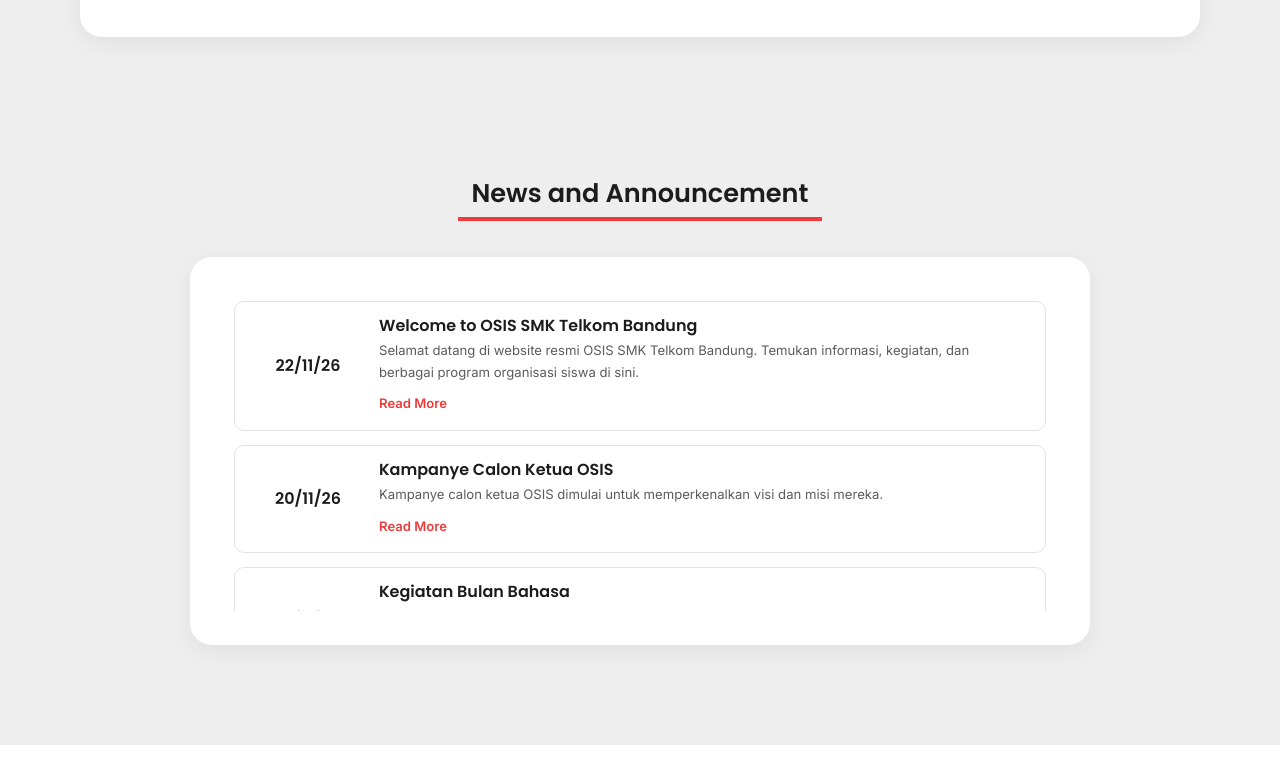
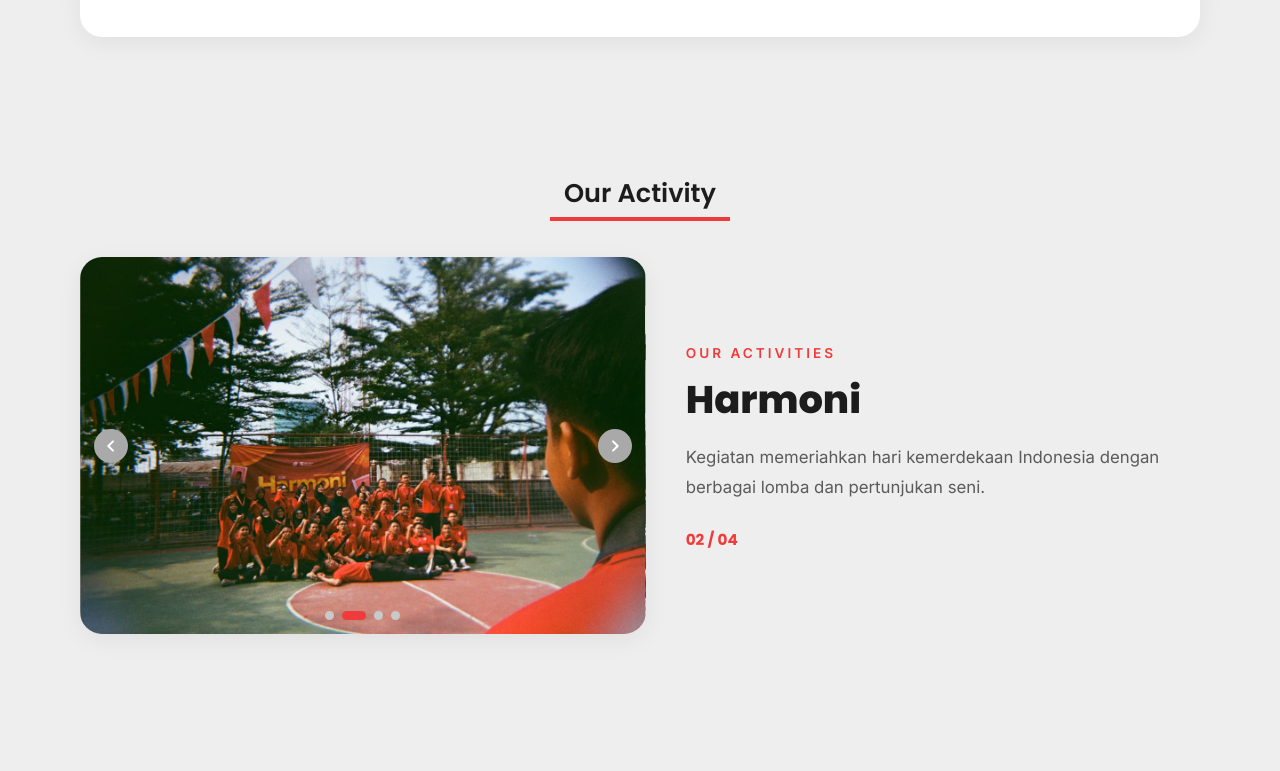
Before and after one commit to Bumi2410/website-osis.smktelbdg, a plain HTML site: page index.html in a window 1280 px wide. Shown: the part 3497-4268 px from the top of the page. Drawn offline with Linux system fonts and the light colour scheme.

Commit message:
Update website OSIS

```diff
--- a/index.html
+++ b/index.html
@@ -199,6 +199,49 @@
       </div>
     </section>
 
+
+<!-- OUR ACTIVITY -->
+<section class="section" id="activity" data-testid="activity-section">
+  <div class="container">
+    <h2 class="section__title reveal">Our Activity</h2>
+
+    <div class="activity__grid reveal">
+
+      <!-- Foto kegiatan -->
+      <div class="activity__slider" id="activitySlider">
+        <div class="activity__track" id="activityTrack"></div>
+
+        <button class="arrow-btn arrow-btn--sm activity__arrow activity__arrow--prev"
+          id="activityPrev" aria-label="Kegiatan sebelumnya">
+          <svg viewBox="0 0 24 24">
+            <path d="M15 5l-7 7 7 7"/>
+          </svg>
+        </button>
+
+        <button class="arrow-btn arrow-btn--sm activity__arrow activity__arrow--next"
+          id="activityNext" aria-label="Kegiatan berikutnya">
+          <svg viewBox="0 0 24 24">
+            <path d="M9 5l7 7-7 7"/>
+          </svg>
+        </button>
+
+        <div class="dots activity__dots" id="activityDots"></div>
+      </div>
+
+      <!-- Keterangan kegiatan -->
+      <div class="activity__content">
+        <span class="activity__label">OUR ACTIVITIES</span>
+        <h2 id="activityTitle">Nama Kegiatan</h2>
+        <p id="activityDescription">
+          Deskripsi kegiatan OSIS SMK Telkom Bandung.
+        </p>
+        <span class="activity__number" id="activityNumber">01 / 03</span>
+      </div>
+
+    </div>
+  </div>
+</section>
+
     <!-- =====================================================
          H. NEWS AND ANNOUNCEMENT (daftar dengan scrollbar sendiri)
          ===================================================== -->
--- a/script.js
+++ b/script.js
@@ -49,6 +49,33 @@ const MEMBERS = Array.from({ length: 12 }, (_, i) => ({
   division: "Divisi",
   image: "",
 }));
+
+
+/* ---------- OUR ACTIVITY DATA ---------- */
+
+const ACTIVITIES = [
+  {
+    title: "Latihan Dasar Kepemimpinan Siswa",
+    description: "Kegiatan LDKS sebagai wadah untuk membangun jiwa kepemimpinan, kedisiplinan, kerja sama, dan tanggung jawab calon anggota OSIS.",
+    image: "assets/activity/ldks.jpeg"
+  },
+  {
+    title: "Harmoni",
+    description: "Kegiatan memeriahkan hari kemerdekaan Indonesia dengan berbagai lomba dan pertunjukan seni.",
+    image: "assets/activity/harmoni.jpeg"
+  },
+  {
+    title: "PRIMAFEST",
+    description: "Perayaan hari ulang tahun Yayasan Pendidikan Telkom setiap tahunnya.",
+    image: "assets/activity/primafest.jpeg"
+  },
+  {
+    title: "PRIMAFEST Concert",
+    description: "Perayaan hari ulang tahun Yayasan Pendidikan Telkom setiap tahunnya.",
+    image: "assets/activity/primafest1.jpeg"
+  },
+];
+
 
 // Tanggal memakai format DD/MM/YY. Ganti seluruh isi dengan berita asli.
 const LOREM = "Lorem ipsum dolor sit amet, consectetur adipiscing elit. Sed do eiusmod tempor incididunt ut labore et dolore magna aliqua. Ut enim ad minim veniam, quis nostrud exercitation ullamco laboris nisi ut aliquip ex ea commodo consequat. Duis aute irure.";
@@ -301,6 +328,82 @@ function buildDots(container, count, onSelect, testIdPrefix) {
   $("#memNext").addEventListener("click", () => move(1));
 })();
 
+
+/* ---------- OUR ACTIVITY SLIDER ---------- */
+
+(function initActivities() {
+  const track = $("#activityTrack");
+  const title = $("#activityTitle");
+  const description = $("#activityDescription");
+  const number = $("#activityNumber");
+
+  let index = 0;
+  let timer;
+
+  ACTIVITIES.forEach((activity) => {
+    const slide = document.createElement("div");
+    slide.className = "activity__slide";
+
+    const img = document.createElement("img");
+    img.src = activity.image;
+    img.alt = activity.title;
+    img.loading = "lazy";
+
+    slide.appendChild(img);
+    track.appendChild(slide);
+  });
+
+  const setDots = buildDots(
+    $("#activityDots"),
+    ACTIVITIES.length,
+    goTo,
+    "activity-dot"
+  );
+
+  function goTo(i) {
+    index = (i + ACTIVITIES.length) % ACTIVITIES.length;
+
+    const activity = ACTIVITIES[index];
+
+    track.style.transform = `translateX(-${index * 100}%)`;
+
+    title.textContent = activity.title;
+    description.textContent = activity.description;
+
+    number.textContent =
+      `${String(index + 1).padStart(2, "0")} / ${String(ACTIVITIES.length).padStart(2, "0")}`;
+
+    setDots(index);
+    restartAuto();
+  }
+
+  function restartAuto() {
+    clearInterval(timer);
+    timer = setInterval(() => goTo(index + 1), 5000);
+  }
+
+  $("#activityPrev").addEventListener("click", () => goTo(index - 1));
+  $("#activityNext").addEventListener("click", () => goTo(index + 1));
+
+  // Swipe pada HP
+  let startX = 0;
+
+  $("#activitySlider").addEventListener("touchstart", (e) => {
+    startX = e.touches[0].clientX;
+  }, { passive: true });
+
+  $("#activitySlider").addEventListener("touchend", (e) => {
+    const diff = e.changedTouches[0].clientX - startX;
+
+    if (Math.abs(diff) > 40) {
+      goTo(index + (diff < 0 ? 1 : -1));
+    }
+  });
+
+  goTo(0);
+})();
+
+
 /* ---------- 6. NEWS + POPUP DETAIL ---------- */
 (function initNews() {
   const list = $("#newsList");
--- a/style.css
+++ b/style.css
@@ -308,6 +308,118 @@ h1 .line, p.line { display: block; }
 .member__name { font-family: var(--font-head); font-weight: 500; font-size: 1.1rem; line-height: 1.3; }
 .member__division { color: var(--muted); font-size: 0.95rem; }
 
+
+/* ---------- OUR ACTIVITY ---------- */
+
+.activity__grid {
+  display: grid;
+  grid-template-columns: 1.1fr 1fr;
+  gap: 40px;
+  align-items: center;
+}
+
+.activity__slider {
+  position: relative;
+  aspect-ratio: 3 / 2;
+  overflow: hidden;
+  border-radius: var(--radius);
+  background: var(--white);
+  box-shadow: var(--shadow);
+}
+
+.activity__track {
+  display: flex;
+  height: 100%;
+  transition: transform 0.6s cubic-bezier(0.65, 0, 0.35, 1);
+}
+
+.activity__slide {
+  flex: 0 0 100%;
+  height: 100%;
+}
+
+.activity__slide img {
+  width: 100%;
+  height: 100%;
+  object-fit: cover;
+}
+
+.activity__arrow {
+  position: absolute;
+  top: 50%;
+  translate: 0 -50%;
+  z-index: 2;
+}
+
+.activity__arrow--prev { left: 14px; }
+.activity__arrow--next { right: 14px; }
+
+.activity__dots {
+  position: absolute;
+  bottom: 14px;
+  left: 0;
+  right: 0;
+  margin: 0;
+}
+
+.activity__content {
+  padding: 15px 0;
+}
+
+.activity__label {
+  display: inline-block;
+  color: var(--red);
+  font-size: 0.85rem;
+  font-weight: 700;
+  letter-spacing: 3px;
+  margin-bottom: 12px;
+}
+
+.activity__content h2 {
+  font-size: clamp(1.8rem, 3vw, 2.5rem);
+  font-weight: 800;
+  margin-bottom: 18px;
+}
+
+.activity__content p {
+  color: var(--muted);
+  font-size: 1.05rem;
+  line-height: 1.8;
+  margin-bottom: 24px;
+}
+
+.activity__number {
+  color: var(--red);
+  font-family: var(--font-head);
+  font-size: 0.95rem;
+  font-weight: 700;
+}
+
+/* Responsive */
+@media (max-width: 680px) {
+  .activity__grid {
+    grid-template-columns: 1fr;
+    gap: 22px;
+  }
+
+  .activity__slider {
+    aspect-ratio: 3 / 2;
+  }
+
+  .activity__content {
+    padding: 0 5px;
+  }
+
+  .activity__content h2 {
+    font-size: 1.7rem;
+  }
+
+  .activity__content p {
+    font-size: 0.95rem;
+  }
+}
+
+
 /* ---------- 8. NEWS (SCROLLBAR KHUSUS) ---------- */
 .news { padding: 34px; max-width: 900px; margin-inline: auto; }
 .news:hover { transform: none; }
```
Also changed, not shown: assets/activity/apel.jpeg (added), assets/activity/fecf.jpeg (added), assets/activity/fotbar.jpeg (added), assets/activity/harmoni.jpeg (added), assets/activity/ldks.jpeg (added), assets/activity/lpj2026.jpeg (added), assets/activity/pks.jpeg (added), assets/activity/primafest.jpeg (added), assets/activity/primafest1.jpeg (added), assets/activity/primafest2.jpeg (added).
